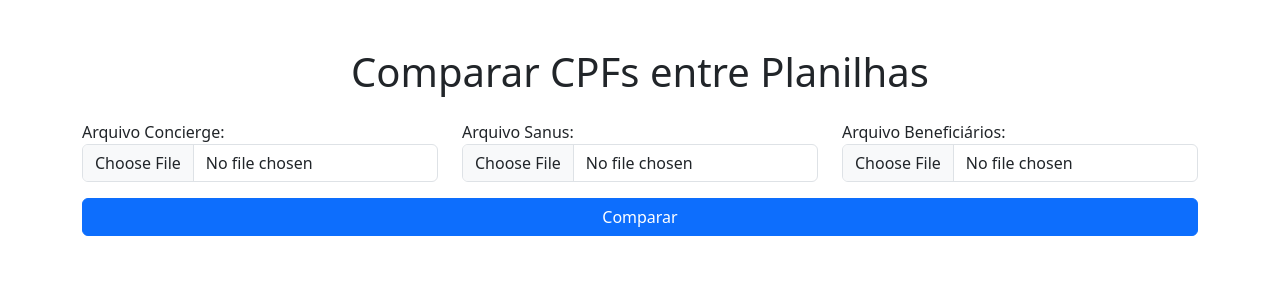
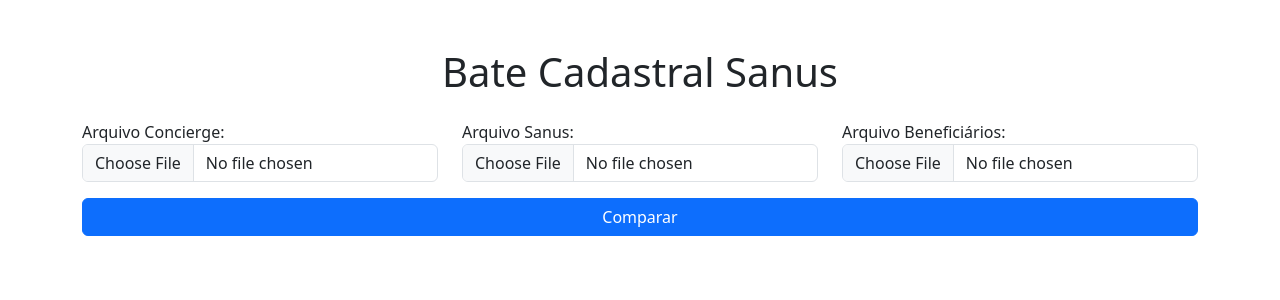
Before and after one commit to omatheu/freela-project, a React (Create React App) app in the folder frontend/: page / in a window 1280 px wide. Shown: the top 300 px of the page. Built offline with nearby package versions, Linux system fonts and the light colour scheme.

Commit message:
update: app.js

```diff
--- a/frontend/src/App.js
+++ b/frontend/src/App.js
@@ -19,7 +19,7 @@ function App() {
     formData.append('beneficiarios_file', beneficiariosFile);
 
     try {
-      const response = await axios.post('http://127.0.0.1:5000/upload', formData, {
+      const response = await axios.post('http://freela-project.onrender.com/upload', formData, {
         headers: {
           'Content-Type': 'multipart/form-data',
         },
@@ -33,7 +33,7 @@ function App() {
   // Função para baixar o arquivo Excel gerado no backend
   const handleDownload = async () => {
     try {
-      const response = await axios.post('http://127.0.0.1:5000/download_excel', {
+      const response = await axios.post('http://freela-project.onrender.com/download_excel', {
         data: resultados,
         file_name: fileName,
       }, {
@@ -92,7 +92,7 @@ function App() {
 
   return (
     <div className="container mt-5">
-      <h1 className="text-center">Comparar CPFs entre Planilhas</h1>
+      <h1 className="text-center">Bate Cadastral Sanus</h1>
       <form onSubmit={handleSubmit} className="mt-4">
         <div className="row mb-3">
           <div className="col-md-4">
```
